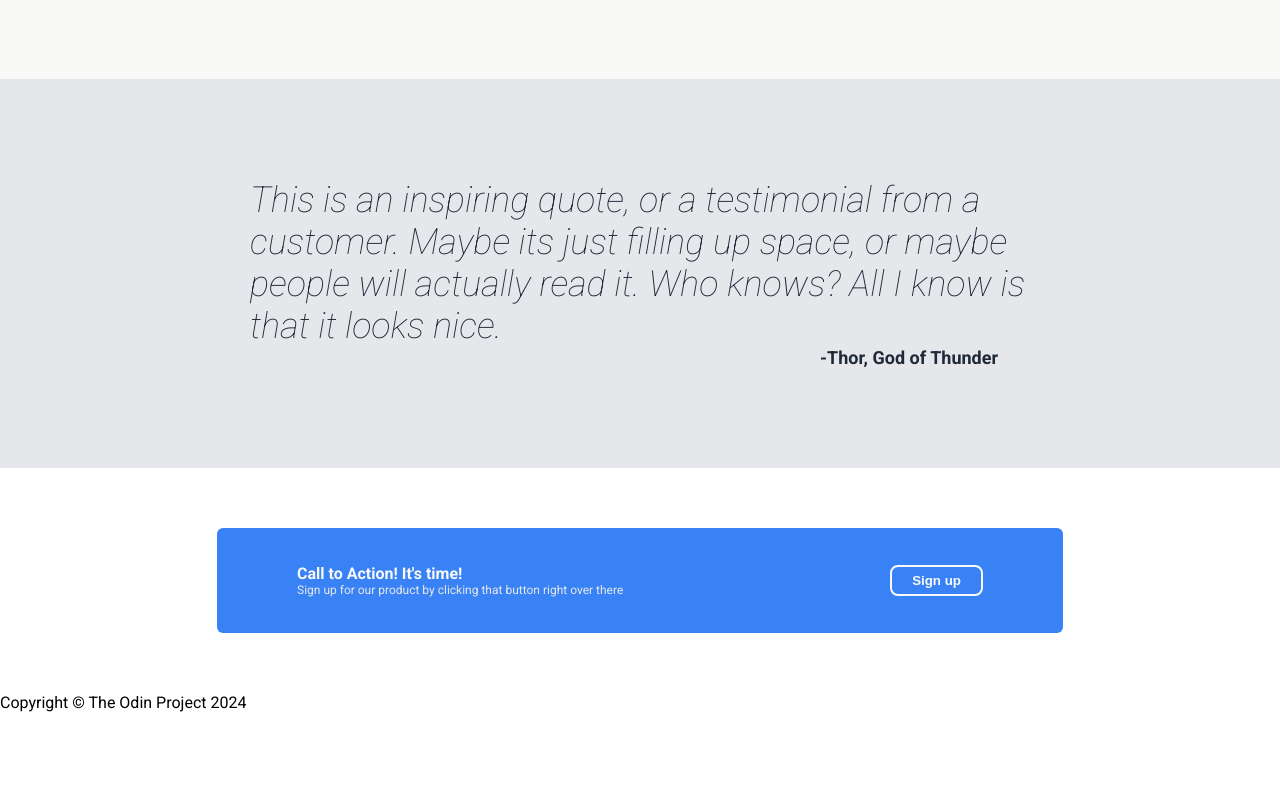
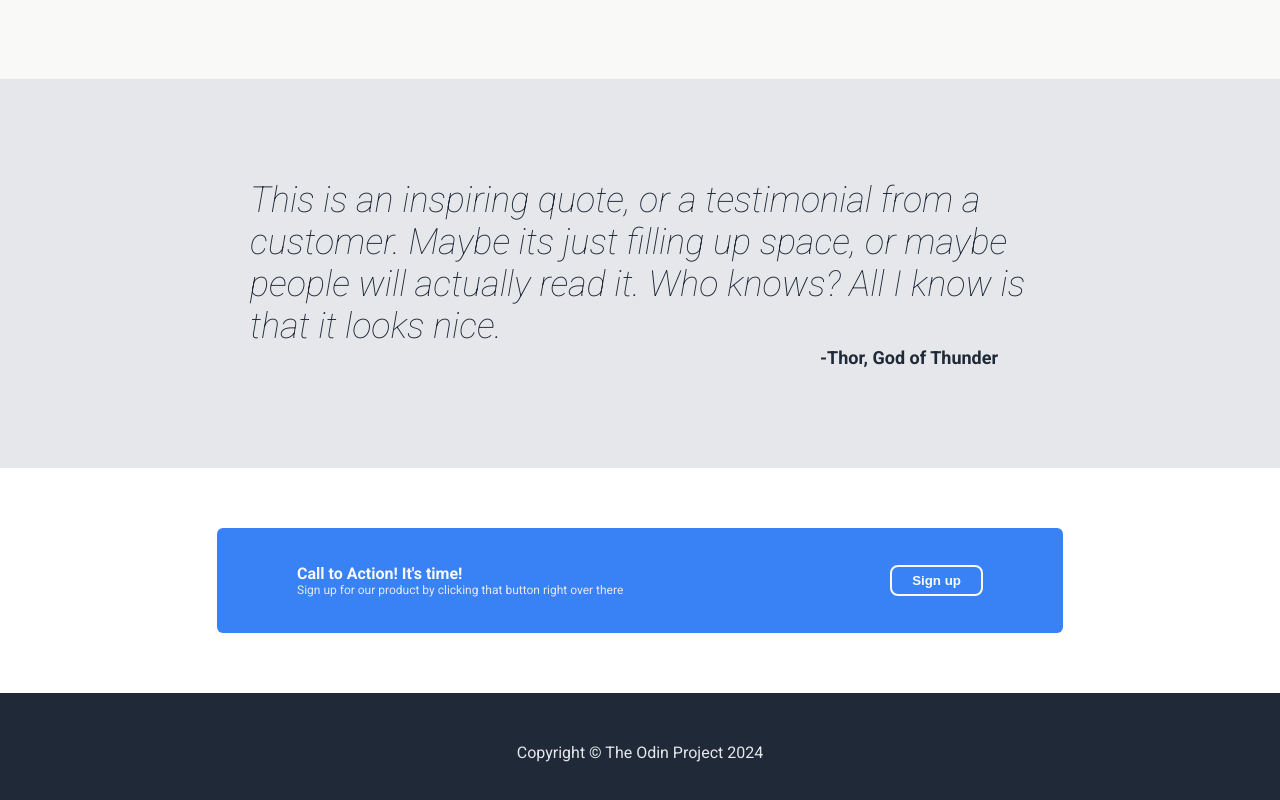
Before and after one commit to ahhhhhh-its-jakob/odin-landingpage, a plain HTML site: page index.html in a window 1280 px wide. Shown: the part 921-1721 px from the top of the page. Before the commit the page ends 1633 px from the top, so only its background shows below. Drawn offline with Linux system fonts and the light colour scheme.

Commit message:
add styling for the footer section

```diff
--- a/styles.css
+++ b/styles.css
@@ -199,3 +199,16 @@ p{
     font-size: 12px;
     color:#E5E7EB;
 }
+
+/*FOOTER STYLES*/
+
+footer{
+    display: flex;
+    justify-content: center;
+    align-items: center;
+    text-align: center;
+    color:#E5E7EB;
+    font-weight: light;
+    background-color: #1F2937;
+    padding: 50px 0px;
+}
```
